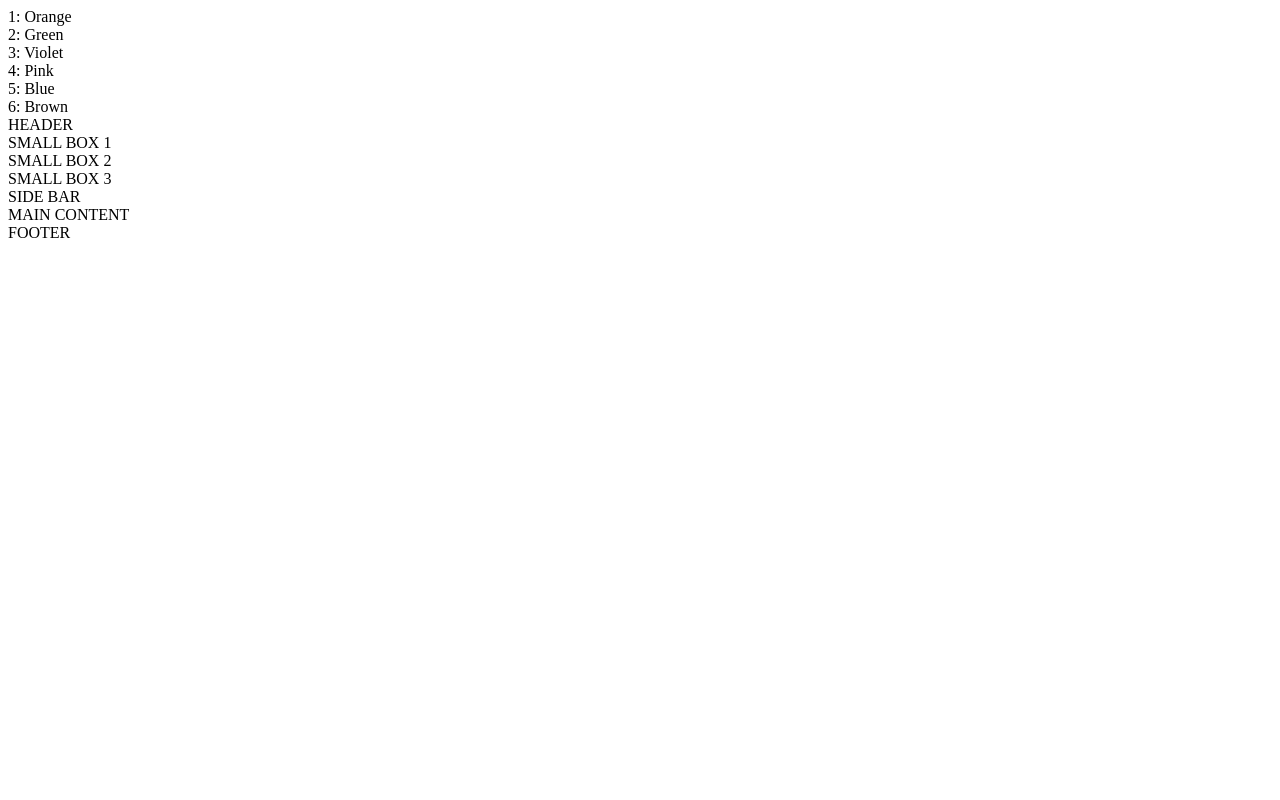
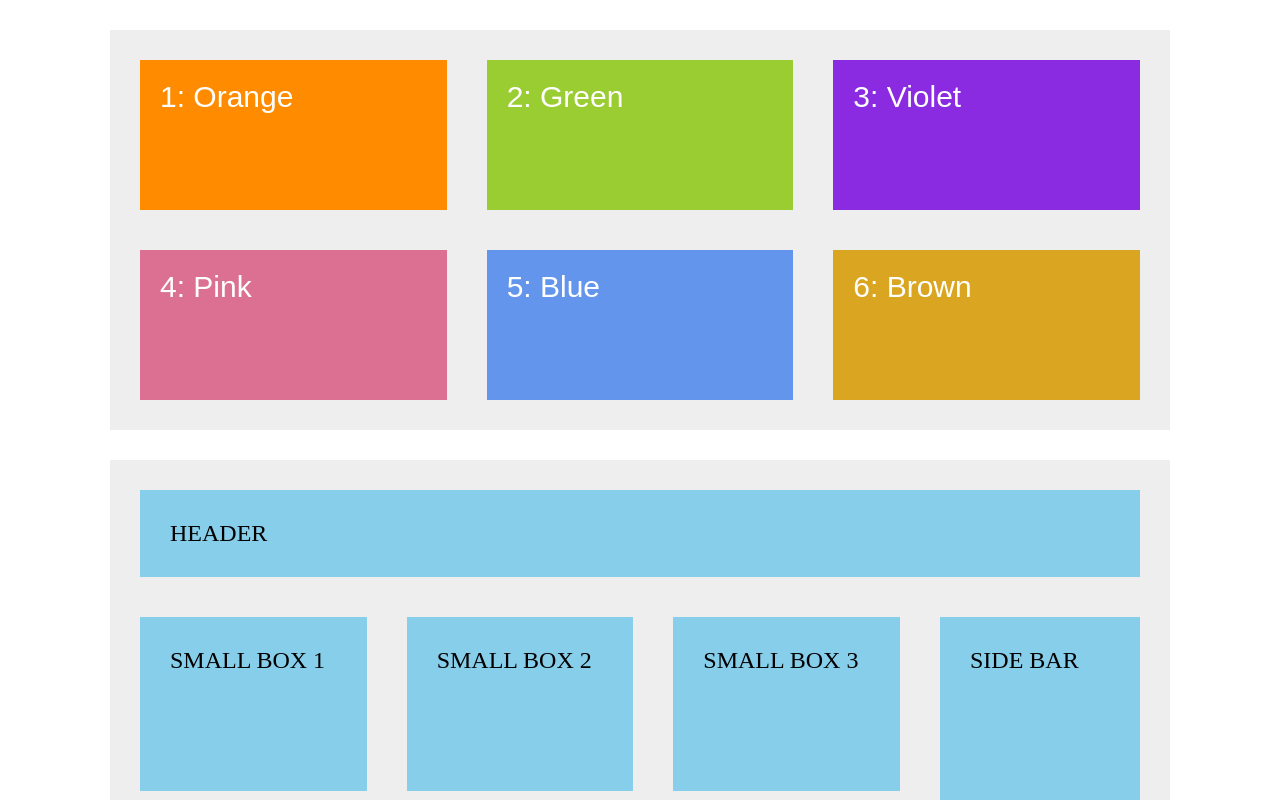
Before and after one commit to adamsJS23/grid, a website: page index.html in a window 1280 px wide. Shown: the top 800 px of the page. Drawn offline with Linux system fonts and the light colour scheme.

Commit message:
setted up dev enviroment with node-sass  npm

```diff
--- /dev/null
+++ b/_layout.scss
@@ -0,0 +1,83 @@
+.container {
+  background-color: #eee;
+  width: 1000px;
+  margin: 30px auto;
+  padding: 30px;
+
+  display: grid;
+  grid-template-rows: repeat(2, 150px);
+  grid-template-columns: repeat(3, 1fr);
+
+  /* // grid-row-gap:30px;
+  // grid-column-gap:30px; */
+
+  grid-gap: 40px;
+
+  &__item {
+    padding: 20px;
+    font-size: 30px;
+    font-family: sans-serif;
+    color: white;
+
+    &--1 {
+      background-color: darkorange;
+    }
+
+    &--2 {
+      background-color: yellowgreen;
+    }
+
+    &--3 {
+      background-color: blueviolet;
+    }
+
+    &--4 {
+      background-color: palevioletred;
+    }
+
+    &--5 {
+      background-color: cornflowerblue;
+    }
+
+    &--6 {
+      background-color: goldenrod;
+    }
+  }
+}
+
+.layout {
+  background-color: #eee;
+  width: 1000px;
+  margin: 0 auto;
+  padding: 30px;
+
+  display: grid;
+  grid-template-columns: repeat(3, 1fr) 200px;
+  grid-template-rows: 1fr 2fr 4fr 1fr;
+  grid-gap: 40px;
+
+  & > * {
+    background-color: skyblue;
+    font-size: 24px;
+    padding: 30px;
+  }
+  &__header {
+    grid-column: 1/-1;
+  }
+  &__small-box--1 {
+  }
+  &__small-box--2 {
+  }
+  &__small-box--3 {
+  }
+  &__side-bar {
+    grid-row: 2/4;
+    grid-column: 4/-1;
+  }
+  &__main {
+    grid-column: 1/4;
+  }
+  &__footer {
+    grid-column: 1/-1;
+  }
+}
--- a/index.html
+++ b/index.html
@@ -4,6 +4,7 @@
   <meta charset="UTF-8">
   <meta http-equiv="X-UA-Compatible" content="IE=edge">
   <meta name="viewport" content="width=device-width, initial-scale=1.0">
+  <link rel="stylesheet" href="style.css">
   <title>Document</title>
 </head>
 <body>
--- /dev/null
+++ b/main.scss
@@ -0,0 +1 @@
+@import "layout";
```
Also changed, not shown: package.json (added, +22 -0 lines), style.css, 2 other files.
